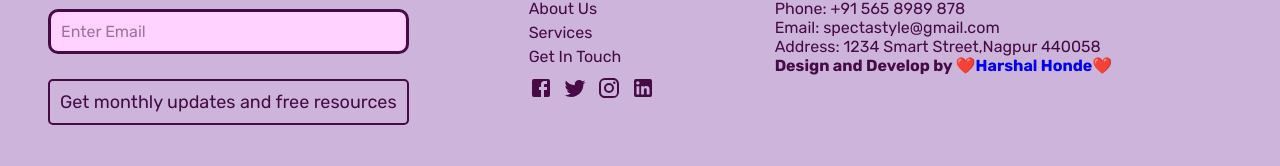
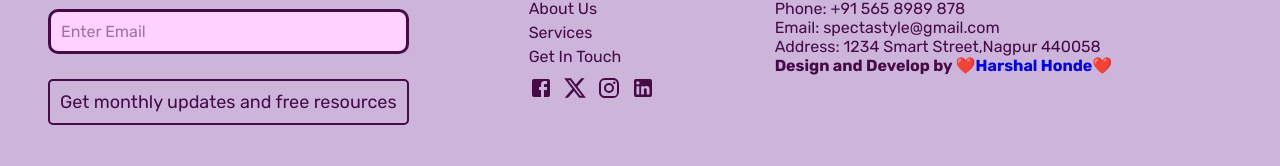
Before and after one commit to MuriloCastro0216/EcommerceSpectastyle, a React (Vite) app in the folder Frontend/: page / in a window 1280 px wide. Shown: the part 3077-3243 px from the top of the page. Built offline with nearby package versions, Linux system fonts and the light colour scheme; no server answers; a web font is replaced by a local one.

Commit message:
modified:   Frontend/package-lock.json 	modified:   Frontend/package.json 	modified:   Frontend/src/Components/Footer.jsx 	new file:   package-lock.json

```diff
--- a/Frontend/src/Components/Footer.jsx
+++ b/Frontend/src/Components/Footer.jsx
@@ -1,6 +1,7 @@
 import { Fragment } from "react";
 import '../CSS/Footer.css';
 import { Facebook, Twitter, Instagram, LinkedIn} from '@mui/icons-material'; // Import the shoes icon
+import XIcon from '@mui/icons-material/X';
 import { useNavigate } from "react-router-dom";
 
 
@@ -33,7 +34,7 @@
             <li onClick={()=>navigate('/contact')}>Get In Touch</li>
             <div className="social-icons">
               <Facebook />
-              <Twitter />
+              <XIcon />
               <Instagram />
               <LinkedIn />
             </div>
```
Also changed, not shown: Frontend/package.json (+4 -4 lines), 2 other files (tests, documents, lock files or other folders).
